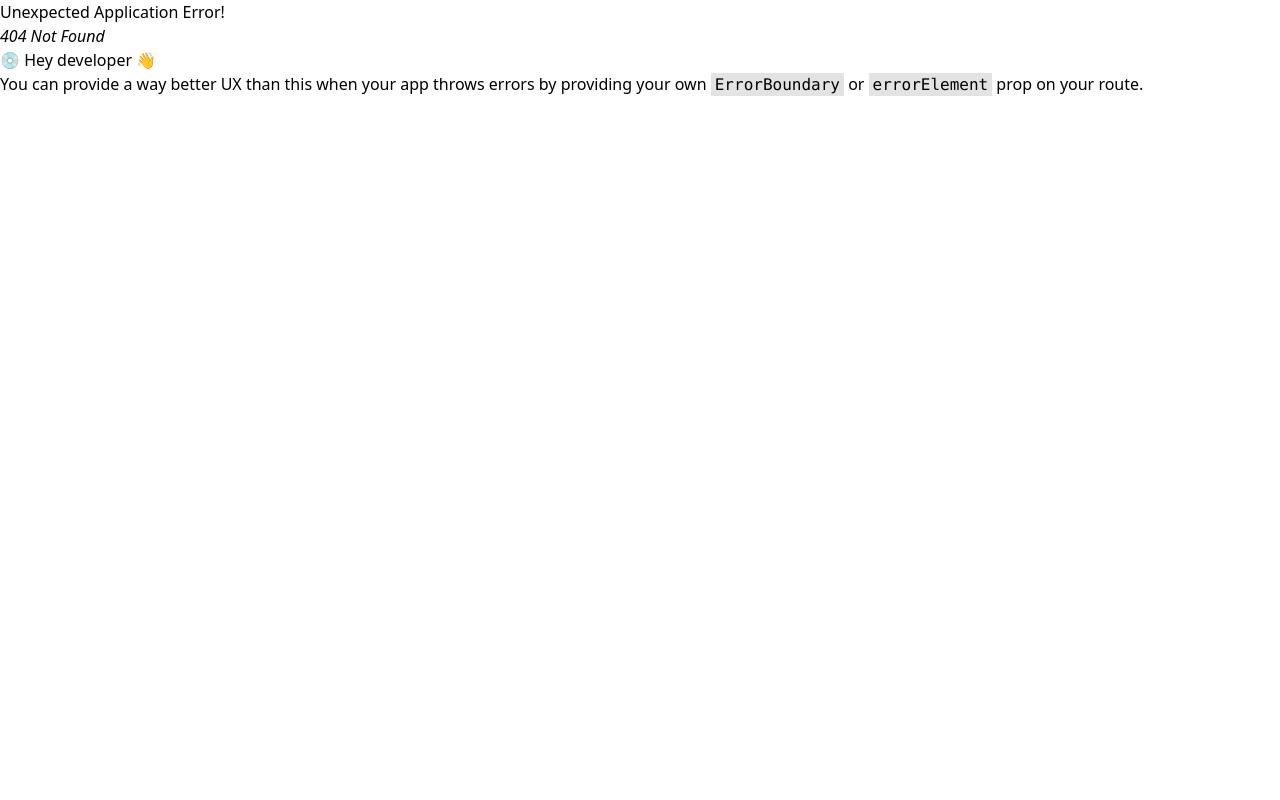
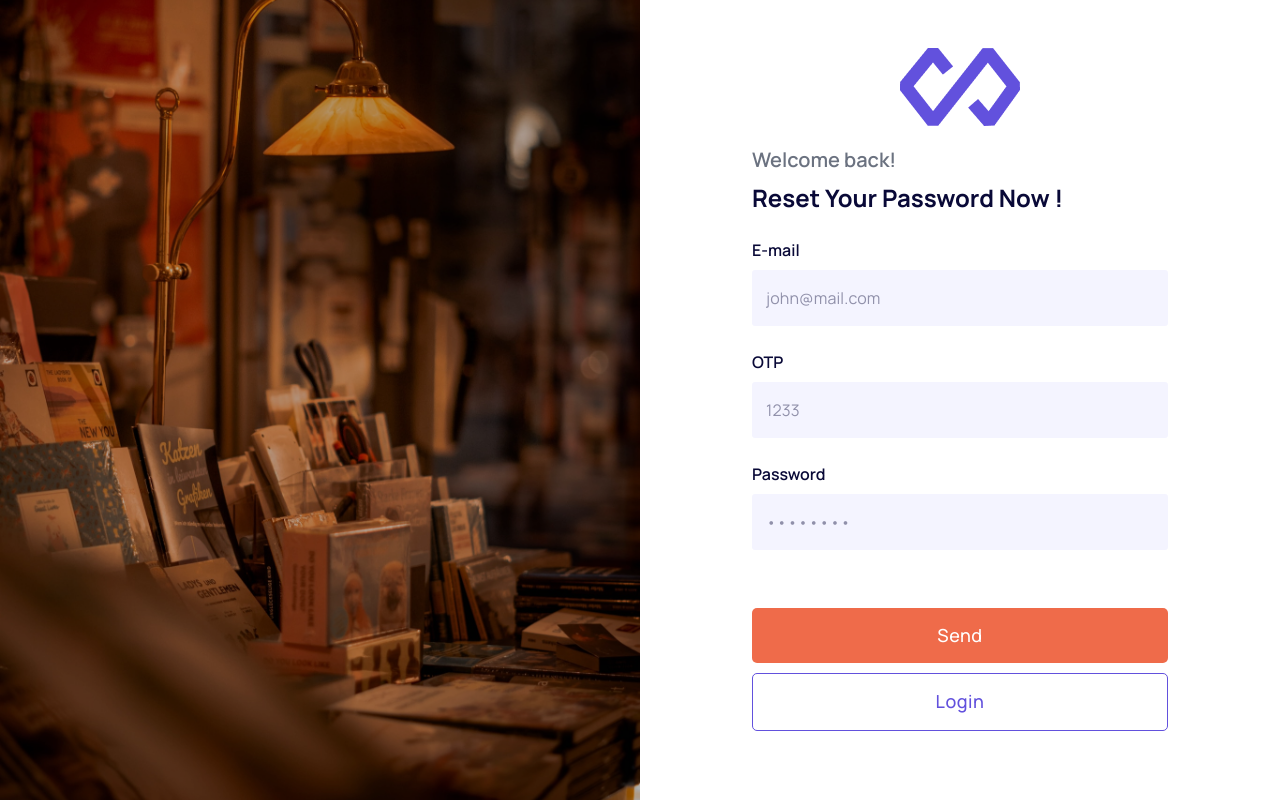
Before and after one commit to eric4477/online-book-store, a React (Vite) app: page /reset-password in a window 1280 px wide. Before the commit this address had no page. Built offline with nearby package versions, Linux system fonts and the light colour scheme.

Commit message:
Complete ResetPass page with API integration

```diff
--- a/src/App.tsx
+++ b/src/App.tsx
@@ -7,6 +7,7 @@ import Register from "./pages/auth/Register/Register";
 import { ToastContainer } from "react-toastify";
 import "react-toastify/dist/ReactToastify.css";
 import ForgotPass from "./pages/auth/ForgotPass/ForgotPass";
+import ResetPass from "./pages/auth/ResetPass/ResetPass";
 
 const routes = createBrowserRouter([
   {
@@ -17,6 +18,7 @@ const routes = createBrowserRouter([
       { path: "login", element: <Login /> },
       { path: "register", element: <Register /> },
       { path: "forgot-password", element: <ForgotPass /> },
+      { path: "reset-password", element: <ResetPass /> },
     ],
   },
   {
--- a/src/constants/VALIDATIONS.ts
+++ b/src/constants/VALIDATIONS.ts
@@ -5,3 +5,12 @@ export const emailValidation = {
     message: "Invalid email address",
   },
 };
+
+export const passwordValidation = {
+  required: "Password is required",
+  pattern: {
+    value: /^(?=.*[a-z])(?=.*[A-Z])(?=.*\d)(?=.*[\W_]).{3,}$/,
+    message: `Sorry, the password must contain at least 3 characters, one uppercase letter,
+     one lowercase letter, one number, one special character`,
+  },
+};
--- a/src/interfaces/AuthData.ts
+++ b/src/interfaces/AuthData.ts
@@ -14,3 +14,9 @@ export interface RegisterData {
 export interface ForgotPassData {
   email: string;
 }
+
+export interface ResetPassData {
+  otp: string;
+  email: string;
+  password: string;
+}
--- /dev/null
+++ b/src/pages/auth/ResetPass/ResetPass.tsx
@@ -0,0 +1,280 @@
+import axios from "axios";
+import { toast } from "react-toastify";
+import logoImg from "../../../assets/images/Logo.png";
+import { ResetPassData } from "../../../interfaces/AuthData";
+import { useForm, Controller } from "react-hook-form";
+import { useNavigate } from "react-router-dom";
+import { authUrls } from "../../../constants/URL_END_POINTS";
+import {
+  emailValidation,
+  passwordValidation,
+} from "../../../constants/VALIDATIONS";
+import { TextField, Box, FormControl, Button } from "@mui/material";
+
+function ResetPass() {
+  const navigate = useNavigate();
+  const {
+    control,
+    handleSubmit,
+    formState: { errors },
+  } = useForm<ResetPassData>({
+    defaultValues: {
+      otp: "",
+      email: "",
+      password: "",
+    },
+  });
+
+  const onSubmit = async (data: ResetPassData) => {
+    try {
+      await axios.post(`${authUrls.resetPass}`, data);
+      toast.success("Password reset successful!");
+      navigate("/login");
+    } catch (error) {
+      if (axios.isAxiosError(error) && error.response) {
+        if (error.response.status === 401) {
+          toast.error("Invalid OTP");
+        } else if (error.response.status === 404) {
+          toast.error("Account doesn't exist");
+        }
+      }
+    }
+  };
+
+  return (
+    <div className="resetpass-page flex-grow pt-12 font-manrope">
+      <div className="logo flex items-center justify-center">
+        <img className="object-cover" src={logoImg} alt="logo" />
+      </div>
+      <div className="form-wrapper flex flex-col w-[80%] md:w[70%] lg:w-[65%] mx-auto mt-5 pb-4">
+        <div className="header flex flex-col gap-2">
+          <h3 className="sub-header text-gray-500 font-semibold text-xl">
+            Welcome back!
+          </h3>
+          <h2 className="text-2xl text-[#090937] font-bold">
+            Reset Your Password Now !
+          </h2>
+        </div>
+        <Box
+          component="form"
+          className="flex flex-col mt-4"
+          onSubmit={handleSubmit(onSubmit)}
+          sx={{
+            display: "inline-block",
+          }}
+        >
+          <FormControl margin="dense" fullWidth>
+            <label
+              htmlFor="email"
+              className="text-[#090937] font-semibold mb-2"
+            >
+              E-mail
+            </label>
+            <Controller
+              name="email"
+              control={control}
+              rules={emailValidation}
+              render={({ field }) => (
+                <TextField
+                  id="email"
+                  type="email"
+                  placeholder="john@mail.com"
+                  {...field}
+                  error={!!errors.email}
+                  helperText={errors.email ? errors.email.message : " "}
+                  inputProps={{
+                    "aria-required": "true",
+                  }}
+                  fullWidth
+                  sx={{
+                    "& .MuiFormHelperText-root": {
+                      height: "0.5rem",
+                      color: errors.email ? "red" : "initial",
+                      margin: "2px 0",
+                    },
+                    "& .MuiOutlinedInput-root": {
+                      "& fieldset": {
+                        borderColor: "transparent",
+                      },
+                      "&:hover fieldset": {
+                        borderColor: "#090937",
+                      },
+                      "&.Mui-focused fieldset": {
+                        borderColor: "#6251DD",
+                      },
+                    },
+                    "& .MuiInputBase-input": {
+                      backgroundColor: "#F4F4FF",
+                      borderRadius: "0.2rem",
+                      color: "#090937",
+                      fontSize: "16px",
+                      fontFamily: `"Manrope", "sans-serif"`,
+                    },
+                  }}
+                />
+              )}
+            />
+          </FormControl>
+          <FormControl margin="dense" fullWidth>
+            <label htmlFor="otp" className="text-[#090937] font-semibold mb-2">
+              OTP
+            </label>
+            <Controller
+              name="otp"
+              control={control}
+              rules={{
+                required: "OTP is required",
+                pattern: {
+                  value: /^\d{6}$/,
+                  message: "OTP must contain 6 digits only",
+                },
+              }}
+              render={({ field }) => (
+                <TextField
+                  id="otp"
+                  type="text"
+                  placeholder="1233"
+                  {...field}
+                  error={!!errors.email}
+                  helperText={errors.otp ? errors.otp.message : " "}
+                  inputProps={{
+                    "aria-required": "true",
+                  }}
+                  fullWidth
+                  sx={{
+                    "& .MuiFormHelperText-root": {
+                      height: "0.5rem",
+                      color: errors.email ? "red" : "initial",
+                      margin: "2px 0",
+                    },
+                    "& .MuiOutlinedInput-root": {
+                      "& fieldset": {
+                        borderColor: "transparent",
+                      },
+                      "&:hover fieldset": {
+                        borderColor: "#090937",
+                      },
+                      "&.Mui-focused fieldset": {
+                        borderColor: "#6251DD",
+                      },
+                    },
+                    "& .MuiInputBase-input": {
+                      backgroundColor: "#F4F4FF",
+                      borderRadius: "0.2rem",
+                      color: "#090937",
+                      fontSize: "16px",
+                      fontFamily: `"Manrope", "sans-serif"`,
+                    },
+                  }}
+                />
+              )}
+            />
+          </FormControl>
+          <FormControl margin="dense" fullWidth>
+            <label
+              htmlFor="password"
+              className="text-[#090937] font-semibold mb-2"
+            >
+              Password
+            </label>
+            <Controller
+              name="password"
+              control={control}
+              rules={passwordValidation}
+              render={({ field }) => (
+                <TextField
+                  id="password"
+                  type="password"
+                  placeholder="••••••••"
+                  {...field}
+                  error={!!errors.password}
+                  helperText={errors.password ? errors.password.message : " "}
+                  inputProps={{
+                    "aria-required": "true",
+                  }}
+                  fullWidth
+                  sx={{
+                    "& .MuiFormHelperText-root": {
+                      minHeight: "0.5rem",
+                      color: errors.password ? "red" : "initial",
+                      margin: "3px 0",
+                    },
+                    "& .MuiOutlinedInput-root": {
+                      "& fieldset": {
+                        borderColor: "transparent",
+                      },
+                      "&:hover fieldset": {
+                        borderColor: "#090937",
+                      },
+                      "&.Mui-focused fieldset": {
+                        borderColor: "#6251DD",
+                      },
+                    },
+                    "& .MuiInputBase-input": {
+                      backgroundColor: "#F4F4FF",
+                      borderRadius: "0.2rem",
+                      fontSize: "16px",
+                      "&::placeholder": {
+                        color: "#090937",
+
+                        fontFamily: `"Manrope", "sans-serif"`,
+                      },
+                    },
+                  }}
+                />
+              )}
+            />
+          </FormControl>
+
+          <div className="form-btns flex flex-col mt-7">
+            <Button
+              type="submit"
+              variant="contained"
+              sx={{
+                backgroundColor: "#EF6B4A",
+                color: "white",
+                fontSize: "18px",
+                fontWeight: "500",
+                padding: "12px 10px",
+                borderRadius: "5px",
+                boxShadow: "none",
+                fontFamily: `"Manrope", "sans-serif"`,
+                textTransform: "none",
+                "&:hover": {
+                  backgroundColor: "#e55b43",
+                },
+              }}
+            >
+              Send
+            </Button>
+            <Button
+              variant="contained"
+              sx={{
+                backgroundColor: "transparent",
+                color: "#6251DD",
+                fontSize: "18px",
+                fontWeight: "500",
+                padding: "12px 10px",
+                border: "1px solid #6251DD",
+                borderRadius: "5px",
+                boxShadow: "none",
+                fontFamily: `"Manrope", "sans-serif"`,
+                textTransform: "none",
+                marginTop: "10px",
+                "&:hover": {
+                  color: "white",
+                  backgroundColor: "#6251DD",
+                },
+              }}
+              onClick={() => navigate("/login")}
+            >
+              Login
+            </Button>
+          </div>
+        </Box>
+      </div>
+    </div>
+  );
+}
+
+export default ResetPass;
```
